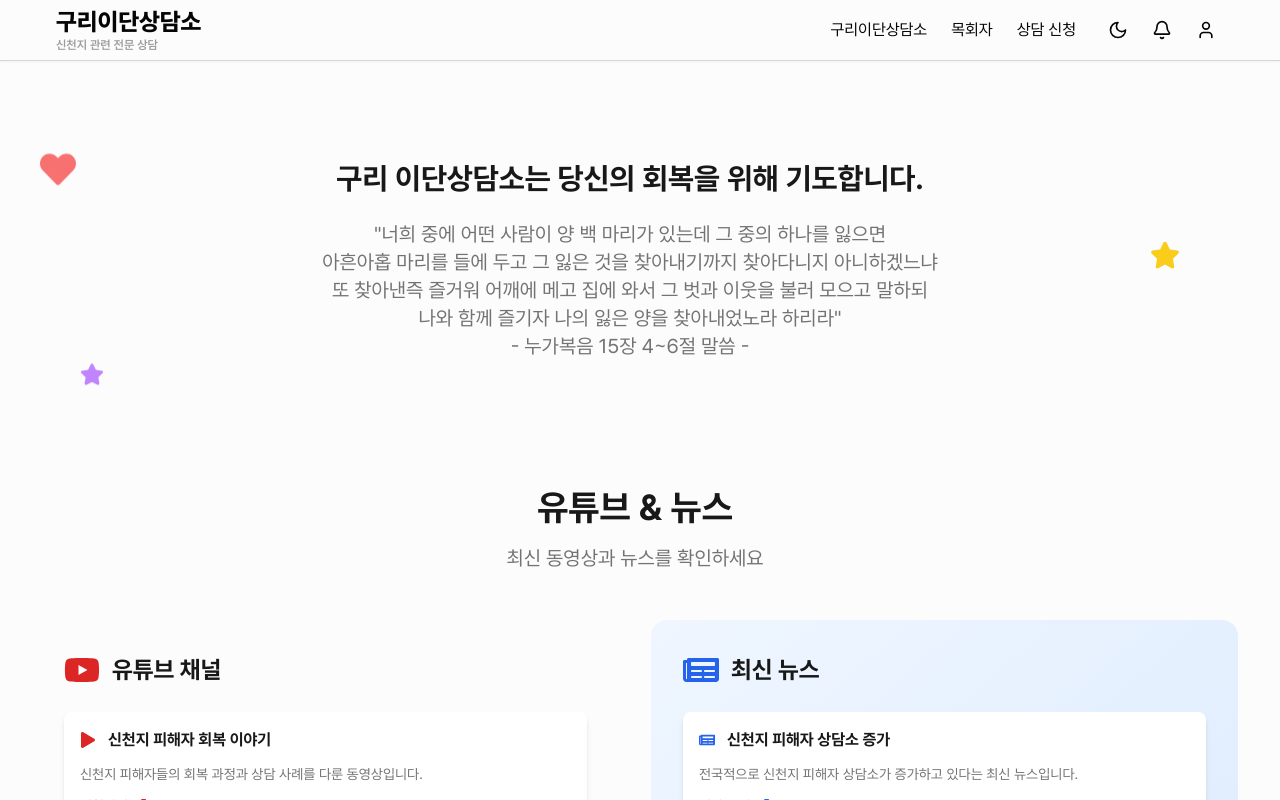
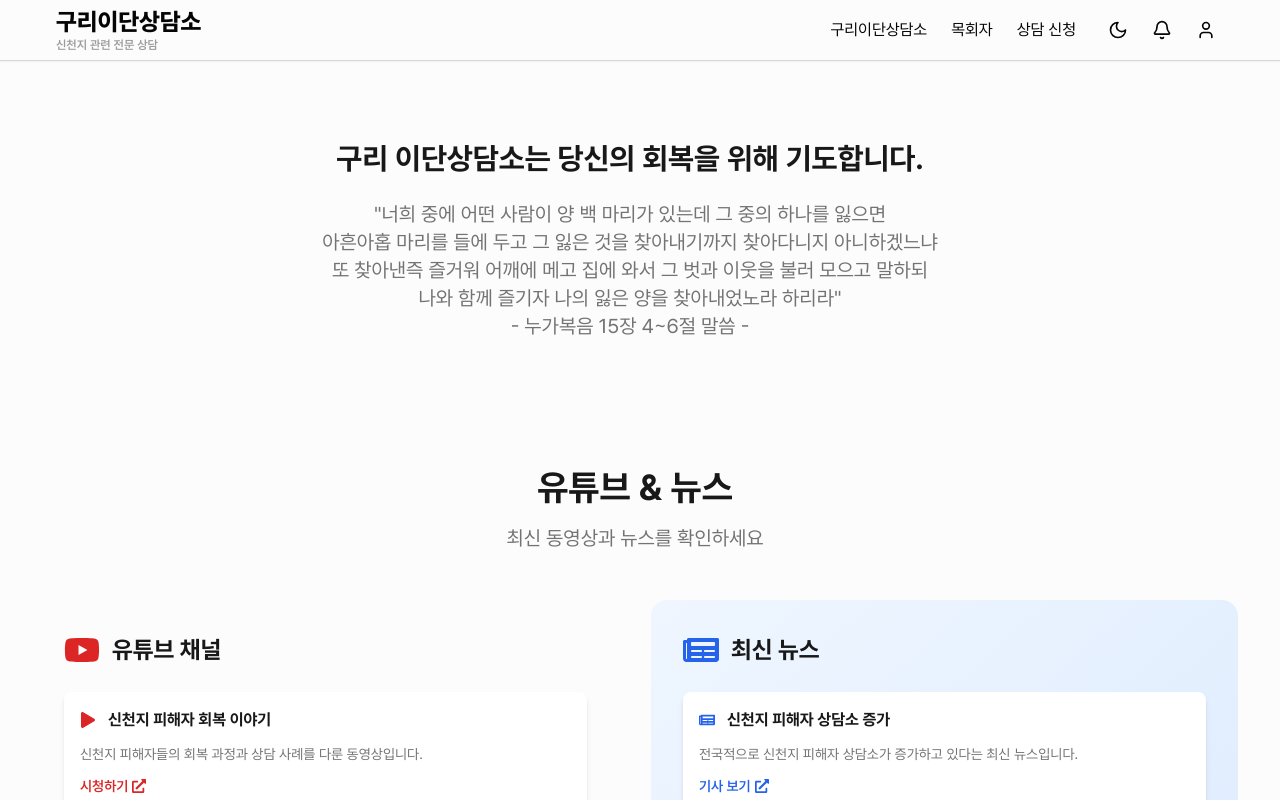
Before and after one commit to ChodaeDev/frontend-public, a React (Vite) app in the folder frontend/: page /home in a window 1280 px wide. Shown: the top 800 px of the page. Built offline with nearby package versions, Linux system fonts and the light colour scheme.

Commit message:
fix: header height 설정한다

```diff
--- a/frontend/src/App.tsx
+++ b/frontend/src/App.tsx
@@ -17,7 +17,7 @@
     <div id={'app'} >
       <div className={'relative h-screen'}>
         <Header />
-        <div className={'mt-20 h-[calc(100vh-60px)]'}>
+        <div className={'mt-[60px] h-[calc(100vh-60px)]'}>
           <Outlet />
         </div>
       </div>
--- a/frontend/src/pages/HomePage.tsx
+++ b/frontend/src/pages/HomePage.tsx
@@ -1,5 +1,5 @@
-import { FaHeart, FaStar, FaMapMarkerAlt, FaPhone, FaEnvelope, FaClock, FaYoutube, FaNewspaper, FaPlay, FaExternalLinkAlt, FaCalendarAlt, FaUserTie, FaInfoCircle, FaHandsHelping } from 'react-icons/fa';
 import { useNavigate } from 'react-router-dom';
+import { FaMapMarkerAlt, FaPhone, FaEnvelope, FaClock, FaYoutube, FaNewspaper, FaPlay, FaExternalLinkAlt, FaCalendarAlt, FaUserTie, FaInfoCircle, FaHandsHelping } from 'react-icons/fa';
 
 const HomePage = () => {
   const navigate = useNavigate();
@@ -9,7 +9,7 @@
   };
 
   return (
-    <div className={'min-h-screen from-blue-50'}>
+    <div className={'min-h-screen'}>
       {/* Hero Section */}
       <section className={'relative overflow-hidden'}>
         <div className={'mx-auto max-w-7xl px-4 py-20 sm:px-6 lg:px-8'}>
@@ -22,17 +22,6 @@
               {'- 누가복음 15장 4~6절 말씀 -'}
             </p>
           </div>
-        </div>
-
-        {/* Floating Elements */}
-        <div className={'absolute left-10 top-20 animate-bounce'}>
-          <FaHeart className={'text-4xl text-red-400'} />
-        </div>
-        <div className={'absolute right-20 top-40 animate-pulse'}>
-          <FaStar className={'text-3xl text-yellow-400'} />
-        </div>
-        <div className={'absolute bottom-20 left-20 animate-bounce'} style={{ animationDelay: '1s' }}>
-          <FaStar className={'text-2xl text-purple-400'} />
         </div>
       </section>
 
```
